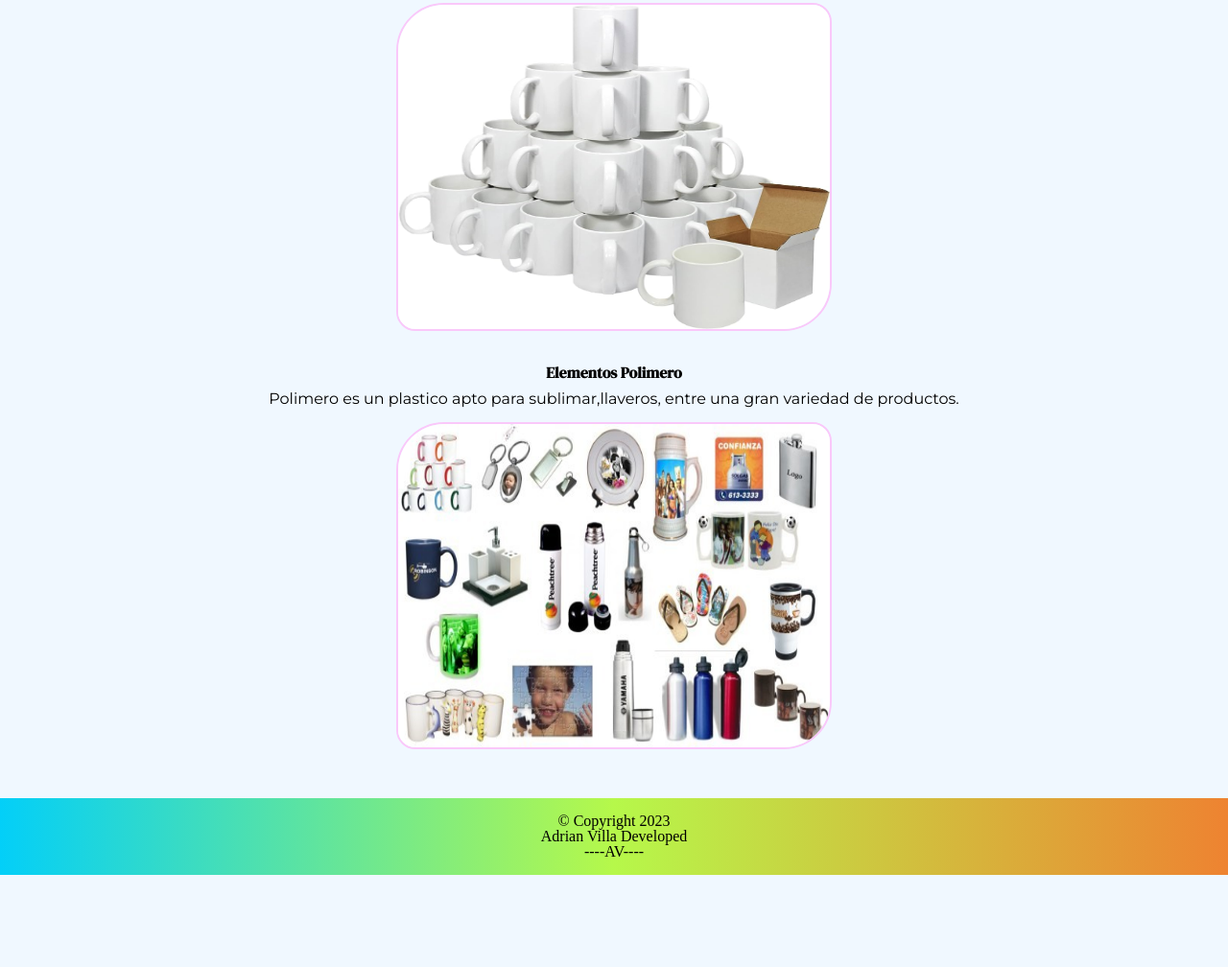
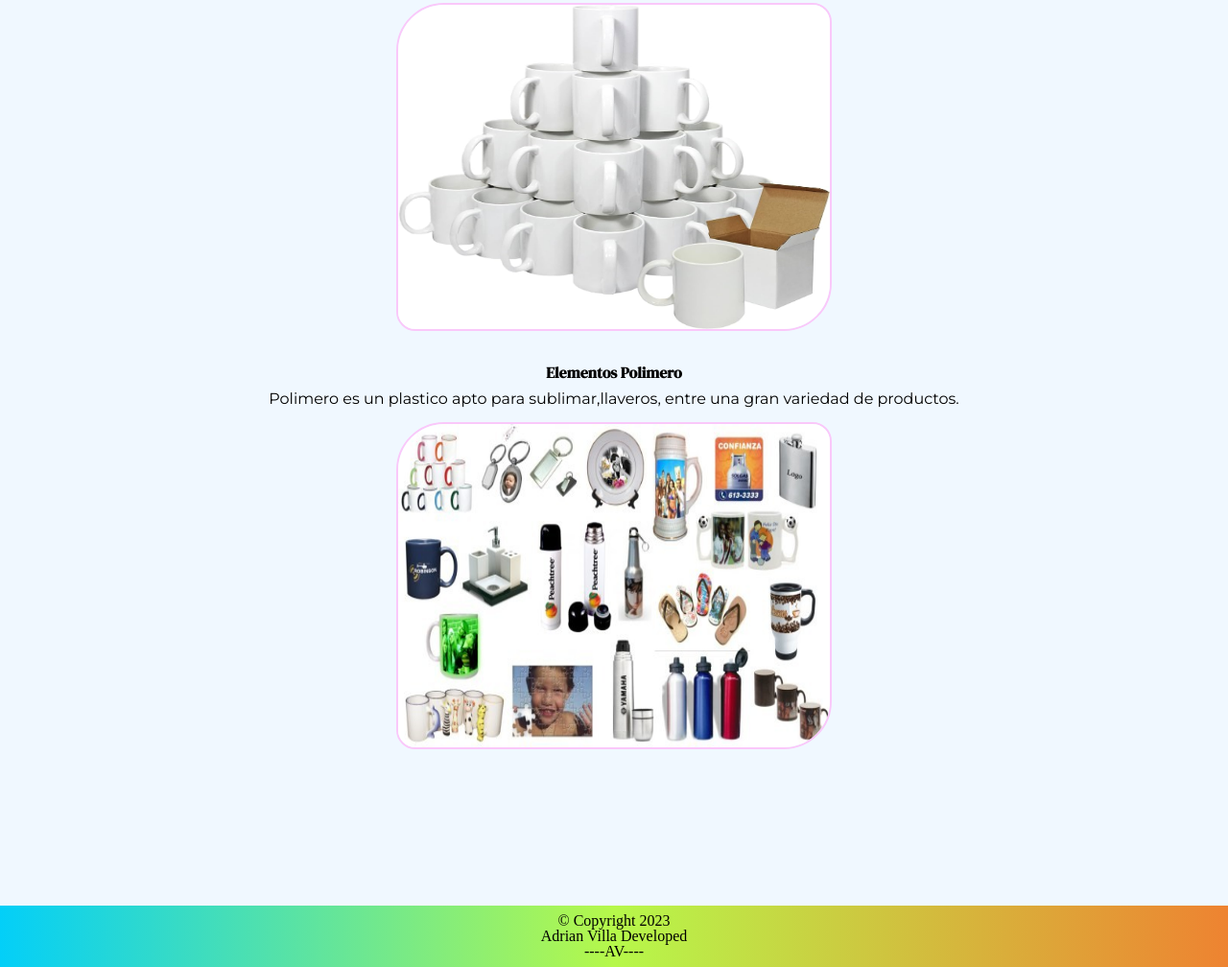
Before and after one commit to AdN1987/Sublimecomp, a plain HTML site: page index.html in a window 1280 px wide. Shown: the part 914-1922 px from the top of the page at 96% size. Before the commit the page ends 1826 px from the top, so only its background shows below. Drawn offline with Linux system fonts and the light colour scheme.

Commit message:
cambios footer

```diff
--- a/styles/footer.css
+++ b/styles/footer.css
@@ -4,8 +4,8 @@
     align-items: center;
     text-align: center;
     font-weight: 500;
-    margin-top: 3rem;
-    gap: 2rem;
+    margin-top: 10rem;
+    gap: 1rem;
     position: relative;
     overflow: hidden;
     background: var(--primary-color);
@@ -17,5 +17,5 @@
     display: flex;
     flex-direction: column;
     align-items: center;
-    margin: 1rem;
+    margin: 0.5rem;
 }
```
